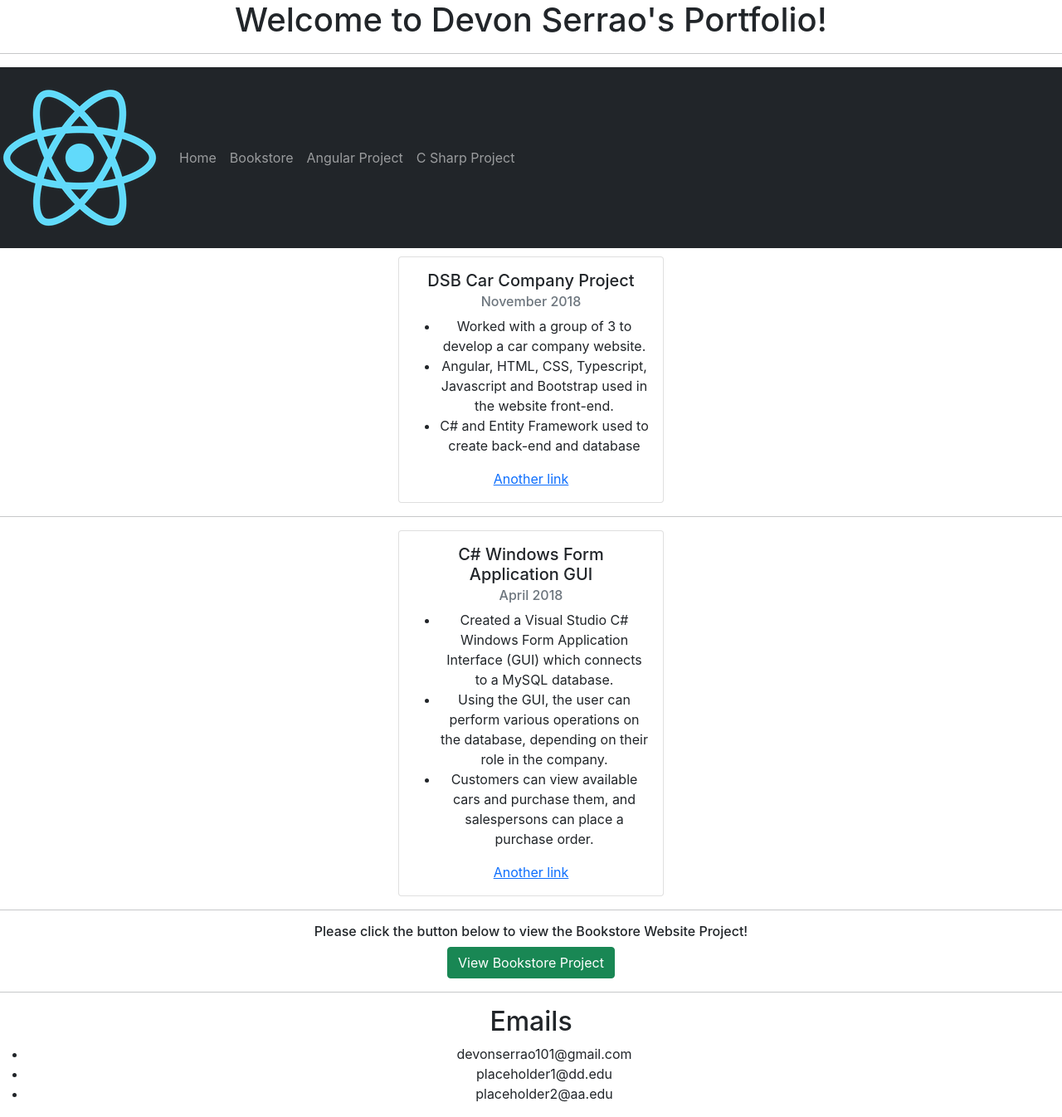
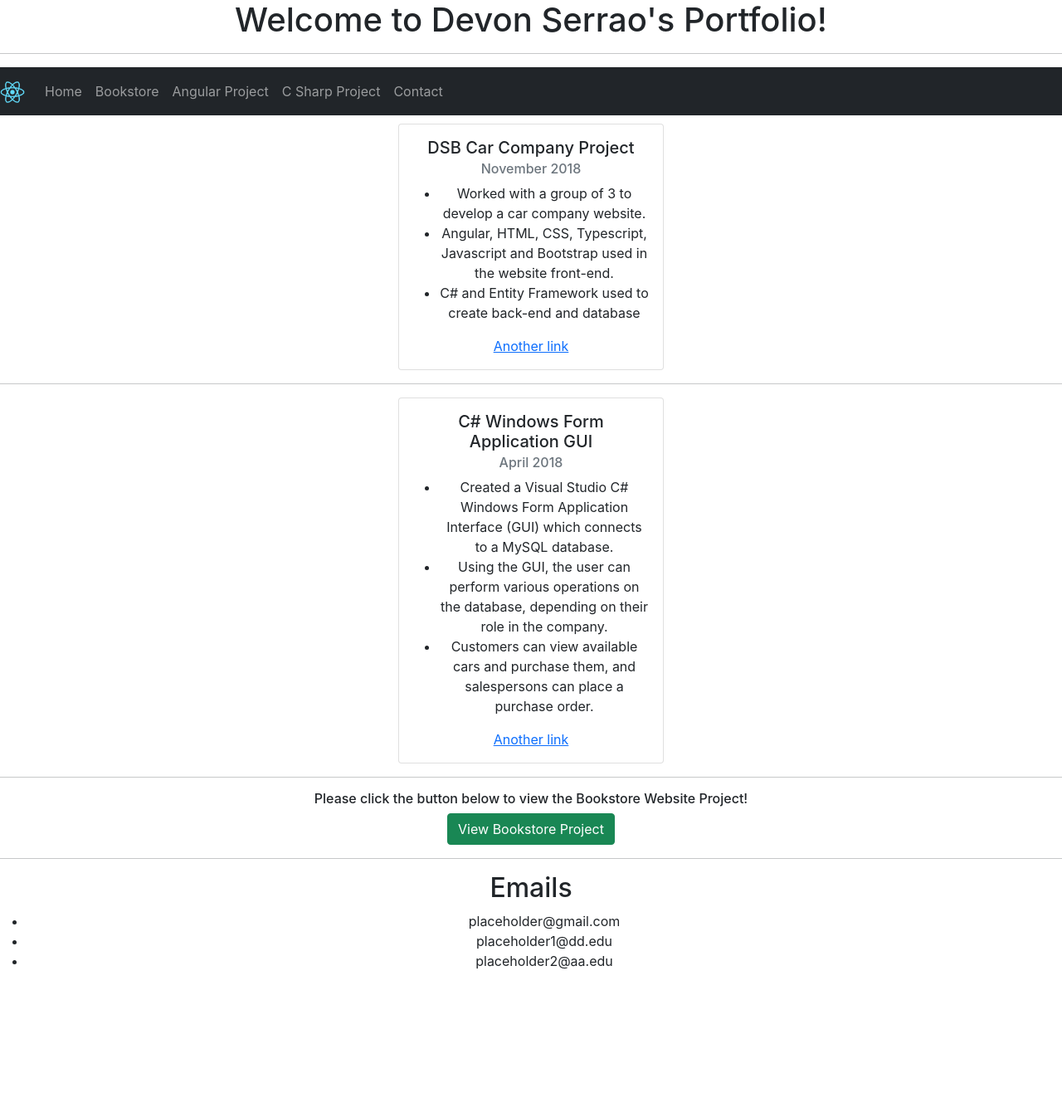
Before and after one commit to devonserrao/devon-portfolio, a React (Create React App) app: page / in a window 1280 px wide. Shown: the whole page at 83% size. After the commit the page ends 1186 px from the top, so only its background shows below. Built offline with nearby package versions, Linux system fonts and the light colour scheme.

Commit message:
Fixed image dimensions to match size of text and added link to emailList component

```diff
--- a/src/App.js
+++ b/src/App.js
@@ -32,7 +32,7 @@ function App() {
           <Route path="/bookstore" component={returnBookstoreWebsite} />
           <Route path="/angular" component={returnAngularProject} />
           <Route path="/csharp" component={returnCSharpProject} />
-          {/* Add contact details here */}
+          <Route path="/contact" component={returnEmailList} />
         </Switch>
       </Router>
 
@@ -70,4 +70,12 @@ function returnCSharpProject () {
     </div>
   )
 }
+
+function returnEmailList() {
+  return (
+    <div>
+      <EmailList />
+    </div>
+  )
+}
 export default App;
--- a/src/components/ListContactDetails.js
+++ b/src/components/ListContactDetails.js
@@ -23,7 +23,7 @@ function EmailList(props) {
     const emails = [
         {
             id: 1,
-            value: "devonserrao101@gmail.com"
+            value: "placeholder@gmail.com"
         },
         {
             id: 2,
--- a/src/components/NavBar.css
+++ b/src/components/NavBar.css
@@ -0,0 +1,4 @@
+img {
+    height: 30px;
+    width:30px;
+}
--- a/src/components/NavBar.js
+++ b/src/components/NavBar.js
@@ -1,5 +1,6 @@
 import React from 'react';
 import { Link } from 'react-router-dom';
+import './NavBar.css';
 
   function NavBar() {
       return (
@@ -7,6 +8,11 @@ import { Link } from 'react-router-dom';
             <Link className="navbar-brand" to="/">
             <img className="navbarLogo" src="logo192.png" />
             </Link>
+            <button className="navbar-toggler" type="button" data-toggle="collapse" data-target="#navbarSupportedContent" aria-controls="navbarSupportedContent" aria-expanded="false" aria-label="Toggle navigation">
+                <span className="navbar-toggler-icon"></span>
+            </button>
+
+            <div className = "collapse navbar-collapse" id ="navbarSupportedContent">
                 <ul className="navbar-nav">
                     <li className="nav-item">
                         <Link to="/" className="nav-link">Home</Link>
@@ -20,7 +26,11 @@ import { Link } from 'react-router-dom';
                     <li className="nav-item">
                         <Link to="/csharp" className="nav-link">C Sharp Project</Link>
                     </li>
+                    <li className="nav-item">
+                        <Link to="/contact" className="nav-link">Contact</Link>
+                    </li>
                 </ul>
+            </div>
         </nav>
 
       )
```
Lines whose indentation alone changed are shown as unchanged.
